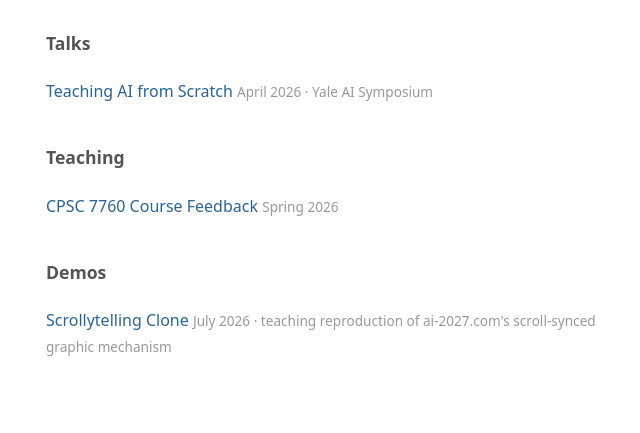
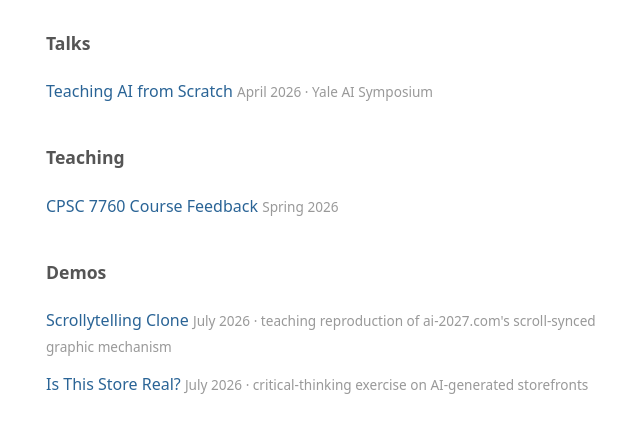
Before and after one commit to xiuyechen/xiuyechen.github.io, a plain HTML site: page index.html in a window 1280 px wide. Shown: the part 145-578 px from the top of the page, without its empty margins (294-934 px from the left). Drawn offline with Linux system fonts and the light colour scheme.

Commit message:
Add scam-site-critical-thinking demo link

```diff
--- a/index.html
+++ b/index.html
@@ -40,6 +40,7 @@
 <h2>Demos</h2>
 <ul>
   <li><a href="https://xiuyechen.github.io/scrollytelling-clone/">Scrollytelling Clone</a> <span class="date">July 2026 · teaching reproduction of ai-2027.com's scroll-synced graphic mechanism</span></li>
+  <li><a href="https://xiuyechen.github.io/scam-site-critical-thinking/">Is This Store Real?</a> <span class="date">July 2026 · critical-thinking exercise on AI-generated storefronts</span></li>
 </ul>
 </body>
 </html>
```
